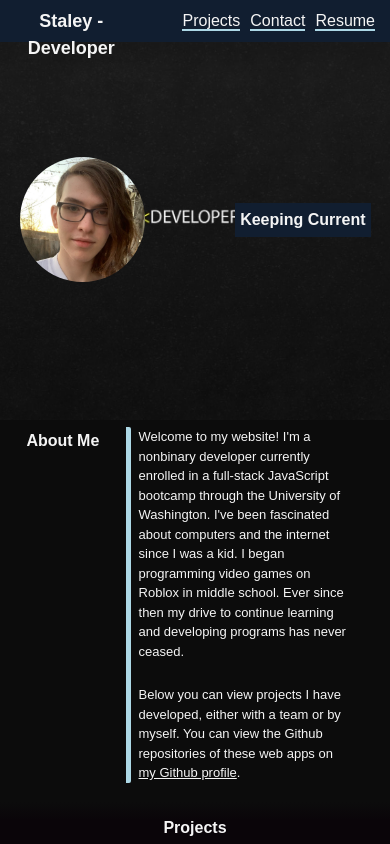
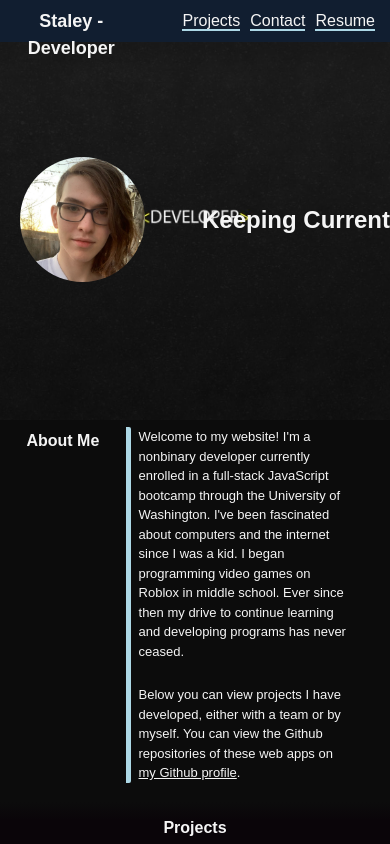
Before and after one commit to Phoenix-Staley/myReactPortfolio, a React (Create React App) app in the folder my-react-portfolio-app/: page / in a window 390 px wide. Shown: the top 844 px of the page. Built offline with nearby package versions, Linux system fonts and the light colour scheme.

Commit message:
Switch subtitle for a logo

```diff
--- a/my-react-portfolio-app/src/App.css
+++ b/my-react-portfolio-app/src/App.css
@@ -83,7 +83,7 @@
   height: 400px;
   width: 100%;
   margin-top: 5%;
-  background-image: url(Images/Developer_Tag.jpg);
+  background-image: url(./assets/images/Developer_Tag.jpg);
   background-size: cover;
   background-position: center;
   display: flex;
@@ -91,10 +91,9 @@
   justify-content: space-around;
 }
 
-.hero-subtitle {
-  background-color: var(--blue);
-  font-size: xx-large;
-  padding: 5px;
+.aboutLogo {
+  height: 192px;
+  width: 192px;
 }
 
 .flex-container {
@@ -287,9 +286,9 @@
       width: 150px;
   }
 
-  .hero-subtitle {
-      font-size: x-large;
-      margin-right: 5%;
+  .aboutLogo {
+      height: 192px;
+      width: 192px;
   }
 
   .main-section .content p {
@@ -332,16 +331,16 @@
       justify-content: space-between;
   }
 
+  .aboutLogo {
+    height: 128px;
+    width: 128px;
+  }
+
   .pineapple-shirt {
       height: 125px;
       width: 125px;
       margin: 0;
       margin-left: 5%;
-  }
-
-  .hero-subtitle {
-      font-size: medium;
-      margin-right: 5%;
   }
 
   .main-section .content p {
--- a/my-react-portfolio-app/src/components/pages/About.js
+++ b/my-react-portfolio-app/src/components/pages/About.js
@@ -1,12 +1,13 @@
 import React from "react";
 import selfie from "../../assets/images/sunsetBackgroundSquare.jpg";
+import logo from "../../assets/images/logo.png";
 
 export default function Home() {
   return (
     <div>
-      <div class="hero" alt="The word developer on a dark background surrounded by yellow angle brackets">
+      <div className="hero" alt="The word developer on a dark background surrounded by yellow angle brackets">
         <img src={selfie} alt="Phoenix Staley in a white cardigan, wearing square glasses, with the sunset in the background" class="pineapple-shirt" />
-        <h2 className="hero-subtitle">Keeping Current</h2>
+        <img className="aboutLogo" src={logo}/>
       </div>
 
       <main class="flex-container main-section" id="about-me">
```
Also changed, not shown: my-react-portfolio-app/src/assets/images/logo.png (added).
